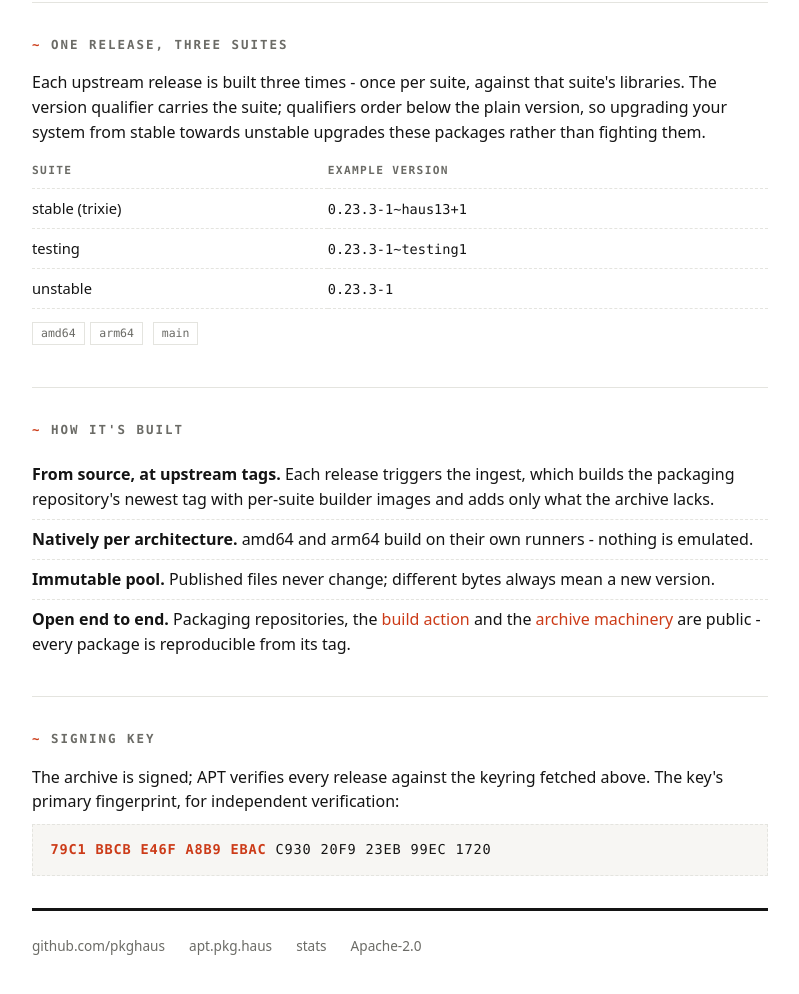
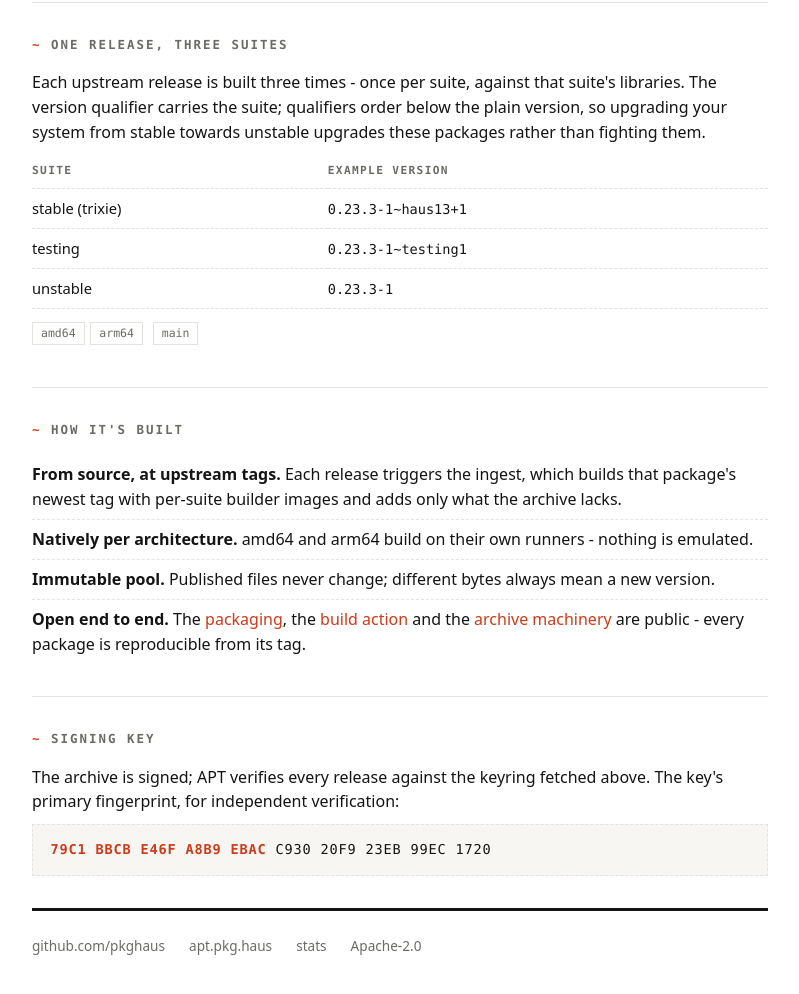
Before and after one commit to pkghaus/website, a plain HTML site: page index.html in a window 1280 px wide. Shown: the part 741-1735 px from the top of the page, without its empty margins (240-1039 px from the left). Drawn offline with Linux system fonts and the light colour scheme; a script that the page names is missing.

Commit message:
Name the packages repository in the open-end-to-end claim (#1)
'Packaging repositories' was the shape until today. The link now points
at pkghaus/packages, which is where every package's debian/ actually
lives, so the claim that the whole chain is public resolves to something
a reader can open.

```diff
--- a/index.html
+++ b/index.html
@@ -267,13 +267,14 @@
     <h2><a href="#how-its-built">How it's built</a></h2>
     <ul class="facts">
       <li><b>From source, at upstream tags.</b> Each release triggers the
-      ingest, which builds the packaging repository's newest tag with
-      per-suite builder images and adds only what the archive lacks.</li>
+      ingest, which builds that package's newest tag with per-suite
+      builder images and adds only what the archive lacks.</li>
       <li><b>Natively per architecture.</b> amd64 and arm64 build on their own
       runners - nothing is emulated.</li>
       <li><b>Immutable pool.</b> Published files never change; different bytes
       always mean a new version.</li>
-      <li><b>Open end to end.</b> Packaging repositories, the
+      <li><b>Open end to end.</b> The
+      <a href="https://github.com/pkghaus/packages">packaging</a>, the
       <a href="https://github.com/pkghaus/action-debian-build">build action</a>
       and the <a href="https://github.com/pkghaus/apt">archive machinery</a> are
       public - every package is reproducible from its tag.</li>
```
